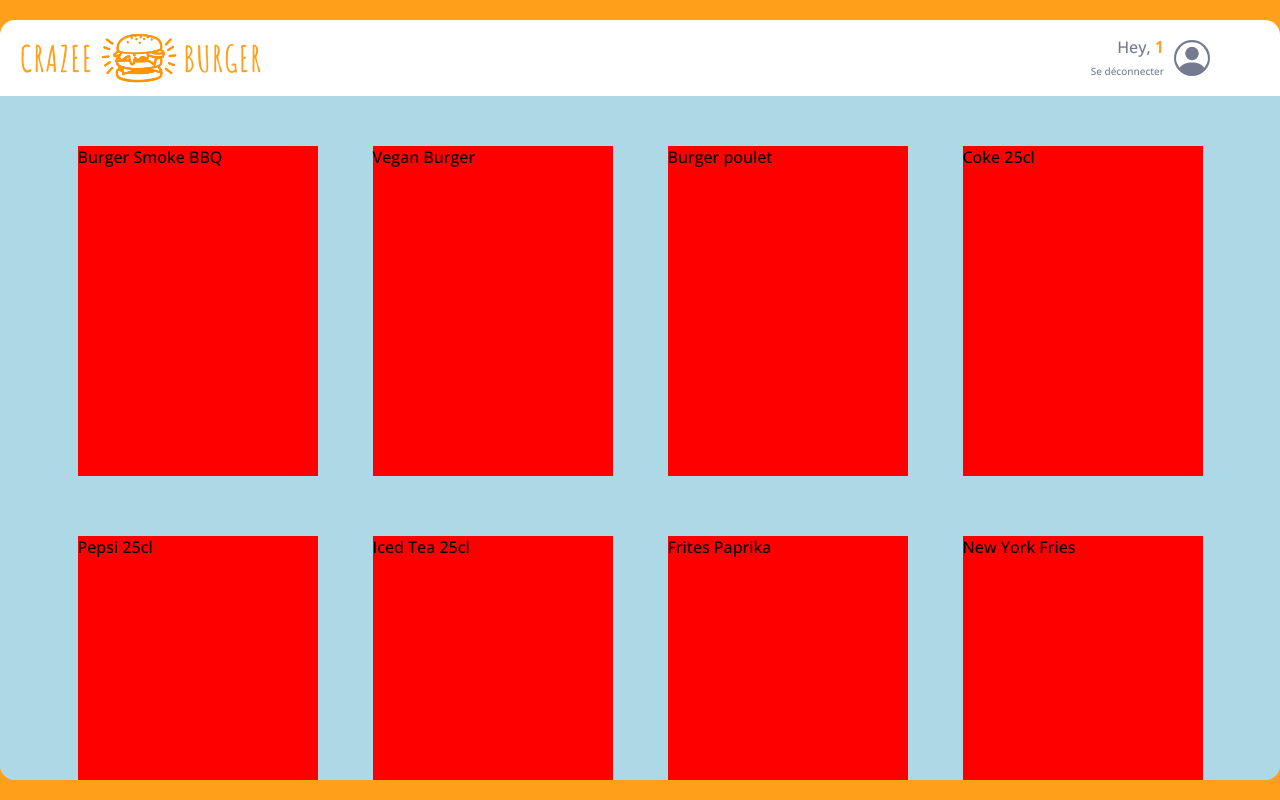
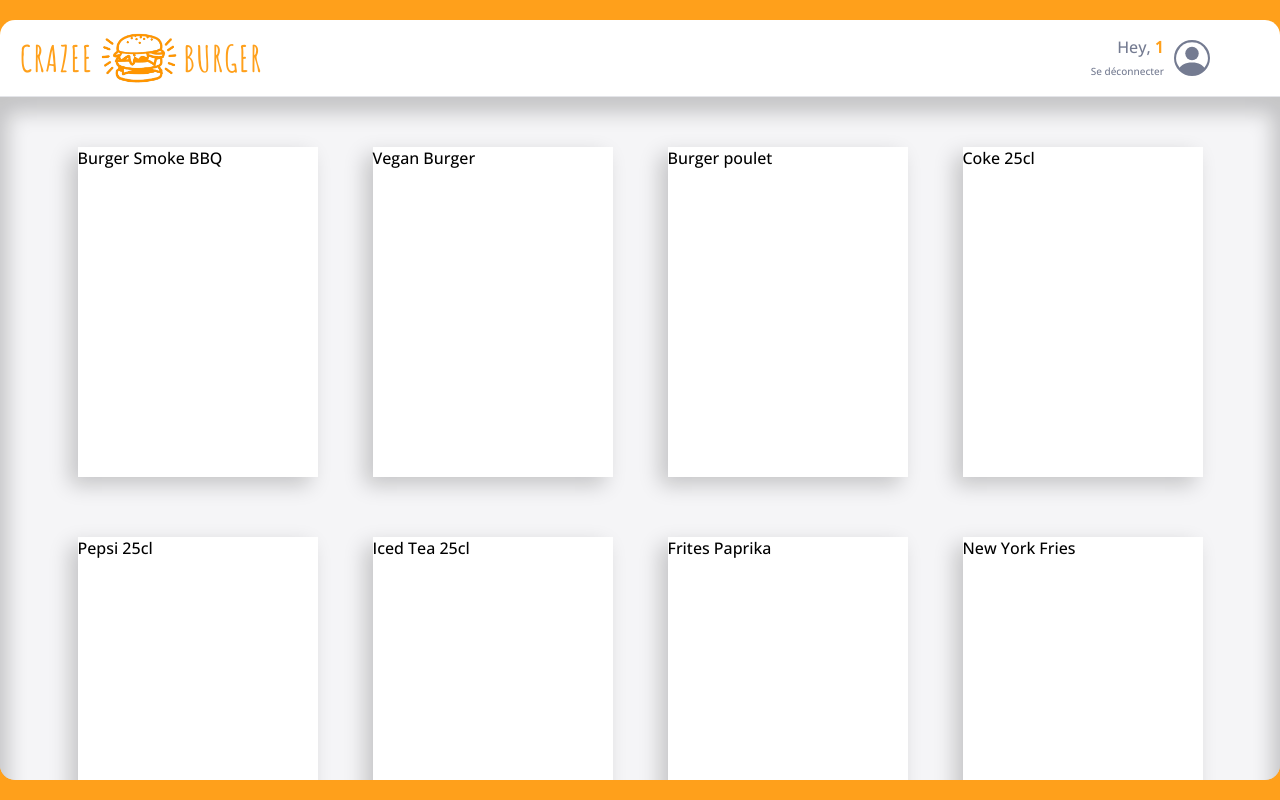
Before and after one commit to Nyzuro/crazee-burger, a React (Vite) app: page /order/1 in a window 1280 px wide. Built offline with nearby package versions, Linux system fonts and the light colour scheme.

Commit message:
💄 F05: ORDER > MENU > Add final style

```diff
--- a/src/components/pages/order/Main/Menu.jsx
+++ b/src/components/pages/order/Main/Menu.jsx
@@ -1,29 +1,48 @@
 import { useState } from "react";
 import styled from "styled-components";
 import { fakeMenu2 } from "../../../../fakeData/fakeMenu";
+import { theme } from "../../../../theme";
 
 export default function Menu() {
   const [menu, setMenu] = useState(fakeMenu2);
 
   return (
     <MenuStyled>
-      {menu.map((product) => {
-        return <div className="product">{product.title}</div>;
+      {menu.map((products) => {
+        return (
+          <div className="products">
+            {/* <div className="images">
+              <img src={products.imageSource} alt={products.title} />
+            </div> */}
+            <div className="info-text">{products.title}</div>
+          </div>
+        );
       })}
     </MenuStyled>
   );
 }
 
 const MenuStyled = styled.div`
-  background-color: lightblue;
+  background: ${theme.colors.background_white};
+  box-shadow: 0px 8px 20px 8px rgba(0, 0, 0, 0.2) inset;
   display: grid;
   grid-template-columns: repeat(4, 1fr);
   grid-row-gap: 60px;
   padding: 50px 50px 150px;
   justify-items: center;
 
-  .product {
-    background-color: red;
+  /* .images {
+    width: 200px;
+    height: 145px;
+    img {
+      width: 100%;
+      height: 100%;
+    }
+  } */
+
+  .products {
+    background-color: ${theme.colors.white};
+    box-shadow: -8px 8px 20px 0px rgb(0 0 0 / 20%);
     width: 240px;
     height: 330px;
   }
--- a/src/components/pages/order/Navbar/Navbar.jsx
+++ b/src/components/pages/order/Navbar/Navbar.jsx
@@ -22,6 +22,7 @@
   padding: 0 20px;
   border-top-left-radius: ${theme.borderRadius.extraRound};
   border-top-right-radius: ${theme.borderRadius.extraRound};
+  border-bottom: 1px solid ${theme.colors.greyLight};
 
   .logo-order-page {
     cursor: pointer;
```
